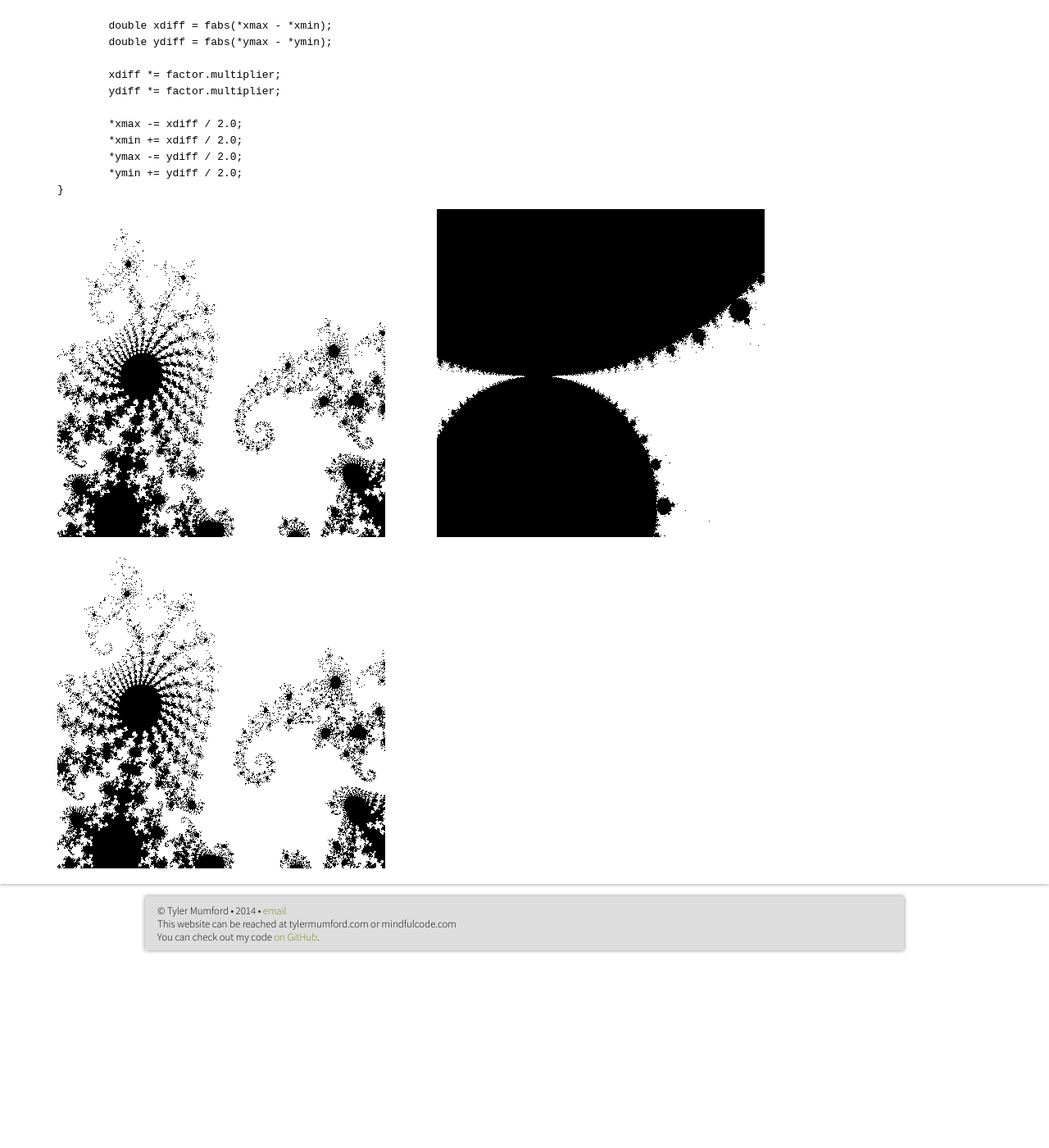
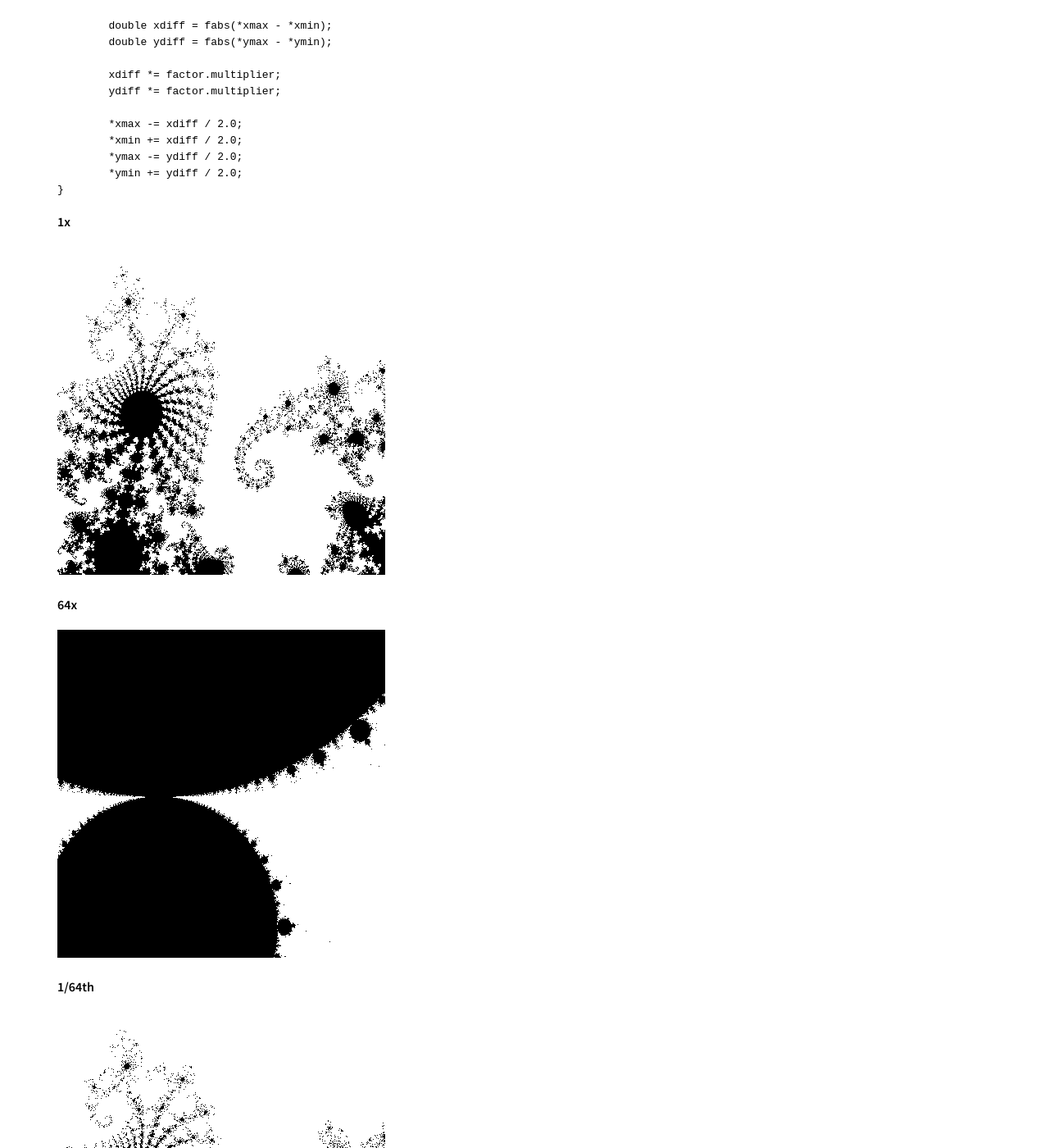
Before and after one commit to tylermumford/website-old, a Jekyll site: the page built from _assignments/week6/02-mandelbrot-zoom.html, in a window 1280 px wide and 1400 px high, scrolled down 2351 px. Shown: the whole window at 82% size. Built offline with Jekyll 4.4.1, drawn with Linux system fonts in a browser that asks for light colours; Markdown is read by kramdown in place of the engine named in the settings.

Commit message:
Added image labels to week 6, assign. 2.

```diff
--- a/_assignments/week6/02-mandelbrot-zoom.html
+++ b/_assignments/week6/02-mandelbrot-zoom.html
@@ -127,6 +127,9 @@ void zoomSquare(double *xmax, double *xmin, double *ymax, double *ymin, zoom fac
 }
 {% endhighlight %}
 
+<h4>1x</h4>
 <img src="mandelbrot-1x.png">
+<h4>64x</h4>
 <img src="mandelbrot-64x.png">
+<h4>1/64th</h4>
 <img src="mandelbrot-64th.png">
```
